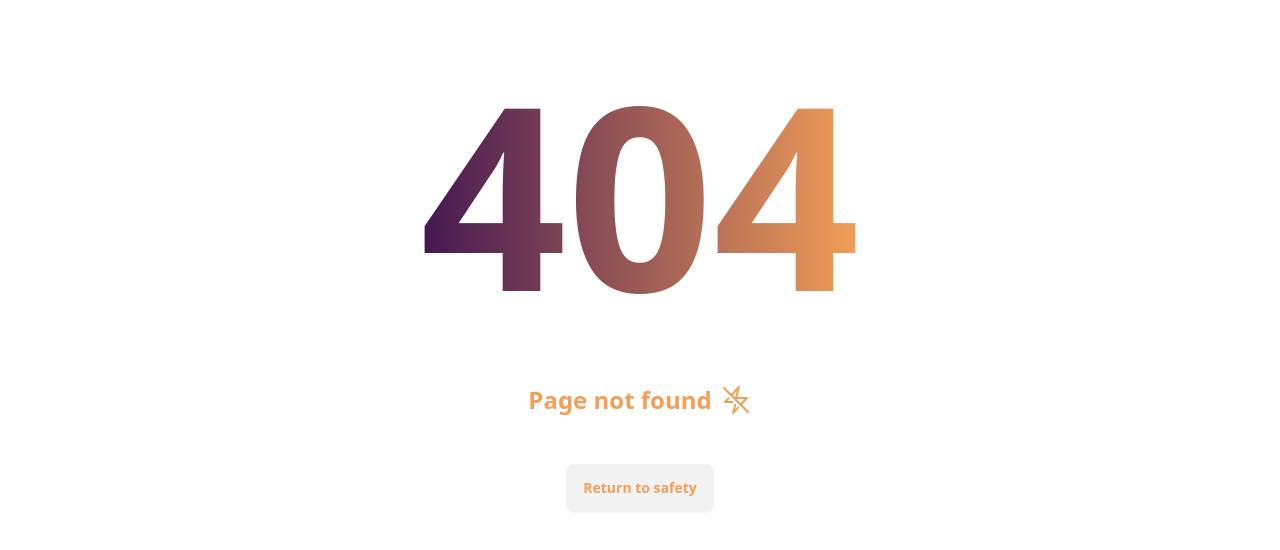
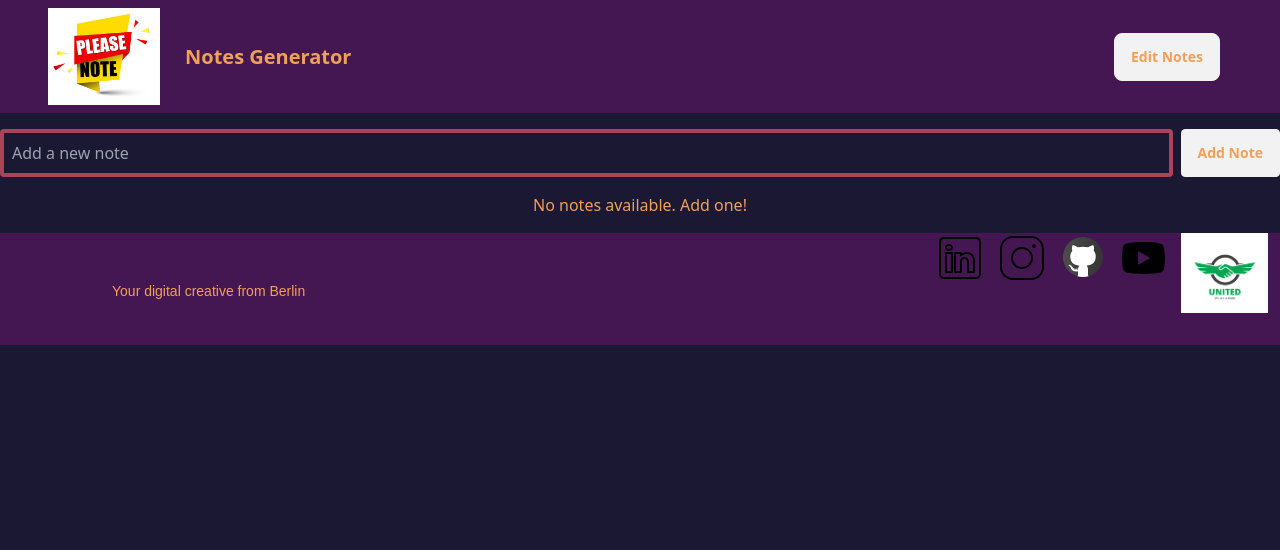
Before and after one commit to raizy21/notes-generator, a React (Vite) app: page /edit in a window 1280 px wide. Before the commit this address had no page. Shown: the top 550 px of the page. Built offline with nearby package versions, Linux system fonts and the light colour scheme.

Commit message:
adding NoteContextProvider to edit

```diff
--- a/src/App.jsx
+++ b/src/App.jsx
@@ -3,12 +3,6 @@ import MainLayout from "./layouts/MainLayout"; //import MainLayout
 import Home from "./pages/Home"; //import Home
 import NotFound from "./pages/NotFound"; // Import NotFound
 import EditNotes from "./pages/EditNotes"; // Import EditNotes
-
-// import NoteContextProvider from "./context/NoteContextProvider"; //context provider
-
-// import AddNote from "./components/AddNote"; //add note
-// import NoteList from "./components/NoteList"; // note list
-// import { Toaster } from "react-hot-toast"; //tost for feedback
 
 function App() {
   return (
@@ -21,7 +15,7 @@ function App() {
           {/* Home Route */}
           <Route index element={<Home />} />
           {/* EditNotes Route */}
-          <Route path="editnotes" element={<EditNotes />} />
+          <Route path="edit" element={<EditNotes />} />
         </Route>
         <Route path="*" element={<NotFound />} />
         {/* NotFound Route */}
@@ -31,11 +25,3 @@ function App() {
 }
 
 export default App;
-
-{
-  /* <NoteContextProvider>
-       <Toaster position="top-right" />
-       <AddNote />
-       <NoteList />
-     </NoteContextProvider> */
-}
--- a/src/components/AddNote.jsx
+++ b/src/components/AddNote.jsx
@@ -24,10 +24,7 @@ const AddNote = () => {
         placeholder="Add a new note"
         className="flex-1 border-tertiary border-4 rounded px-2 py-1 mr-2 bg-secondary text-tertiary"
       />
-      <button
-        type="submit"
-        className="bg-primary  px-4 py-2 rounded text-tertiary"
-      >
+      <button type="submit" className="btn  px-4 py-2 rounded text-primary">
         Add Note
       </button>
     </form>
--- a/src/pages/EditNotes.jsx
+++ b/src/pages/EditNotes.jsx
@@ -1,5 +1,19 @@
+import NoteContextProvider from "../context/NoteContextProvider"; //context provider
+
+import AddNote from "../components/AddNote"; //add note
+import NoteList from "../components/NoteList"; // note list
+import { Toaster } from "react-hot-toast"; //tost for feedback
+
 const EditNotes = () => {
-  return <div>Edit Notes</div>;
+  return (
+    <>
+      <NoteContextProvider>
+        <Toaster position="top-right" />
+        <AddNote />
+        <NoteList />
+      </NoteContextProvider>
+    </>
+  );
 };
 
 export default EditNotes;
```
